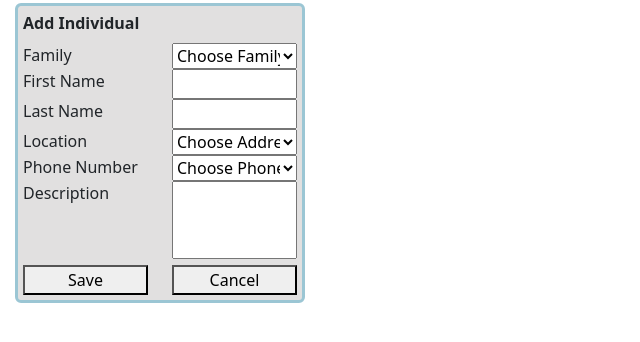
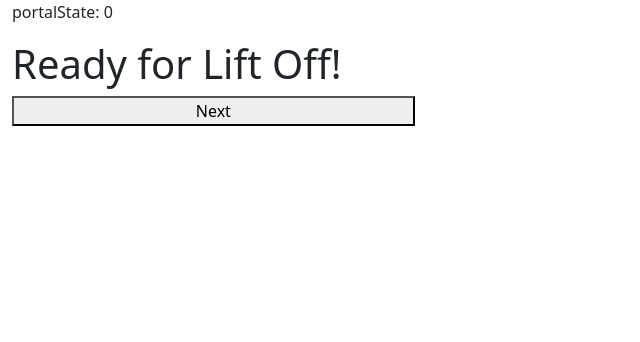
Before and after one commit to androfrost/TheNexusUI, an Angular app: page /individual-upsert in a window 1280 px wide. Before the commit this address led to /. Shown: the top 342 px of the page, without its empty margins (0-640 px from the left). Built offline with nearby package versions, Linux system fonts and the light colour scheme.

Commit message:
Moved Adding of Individual to own Component
1. Moved adding of the Individual to its own component.
2. Added Save, Reset, and Cancel functionality (No database yet).
3. Made moving within the portal to components like individual functional.

```diff
--- a/src/app/app.routes.ts
+++ b/src/app/app.routes.ts
@@ -1,11 +1,15 @@
 import { NgModule } from '@angular/core';
 import { RouterModule, Routes } from '@angular/router';
 import { NexusPortalComponent } from './components/nexus-portal/nexus-portal.component';
+import { IndividualUpsertComponent } from './components/individual-upsert/individual-upsert.component';
 
 export const routes: Routes = [
-    {
+  {
     path: 'nexusportal',
     component: NexusPortalComponent
+  },{
+    path: 'individual-upsert',
+    component: IndividualUpsertComponent
   }
 ];
 @NgModule({
--- /dev/null
+++ b/src/app/components/individual-upsert/individual-upsert.component.css
@@ -0,0 +1,34 @@
+input{
+    width: 100%;
+}
+
+select{
+    width: 100%;
+}
+
+button{
+    width: 100%;
+}
+
+textarea{
+    resize: none;
+    width: 100%;
+}
+
+hr {
+  margin: 0;
+  border: none;
+  border-top: 2px solid #ffffff;
+}
+
+.individual{
+    border-width: 3px;
+    border-color: rgb(155, 198, 212);
+    border-style: solid;
+    margin: 3px;
+    background-color: rgb(202, 198, 198);
+    max-height: 740px;
+    max-width: 500px;
+    overflow-y: none;
+    padding: 5px;
+}
--- /dev/null
+++ b/src/app/components/individual-upsert/individual-upsert.component.html
@@ -0,0 +1,82 @@
+<div class="card individual">
+
+    <div class="card-title"><b>Add Individual</b></div>
+    <hr>
+    <div class="row">
+        <div class="col-12 col-sm-6">
+            Family
+        </div>
+        <div class="col-12 col-sm-6">
+            <select class="drop-fam" id="drop-fam" (change)="GetChosenFamily()">
+                <ng-container *ngFor="let family of families">
+                    <option>{{ family }}</option>
+                </ng-container>
+            </select>
+        </div>
+    </div>
+    <hr>
+    <div class="row">
+        <div class="col-12 col-sm-6">
+            First Name
+        </div>
+        <div class="col-12 col-sm-6">
+            <input type="text" [(ngModel)]="firstName">
+        </div>
+    </div>
+    <hr>
+    <div class="row">
+        <div class="col-12 col-sm-6">
+            Last Name
+        </div>
+        <div class="col-12 col-sm-6">
+            <input type="text" [(ngModel)]="lastName">
+        </div>
+    </div>
+    <hr>
+    <div class="row">
+        <div class="col-12 col-sm-6">
+            Location
+        </div>
+        <div class="col-12 col-sm-6">
+            <select class="drop-loc" id="drop-loc" (change)="GetChosenLocation()">
+                <ng-container *ngFor="let location of locations">
+                    <option>{{ location }}</option>
+                </ng-container>
+            </select>
+        </div>
+    </div>
+    <hr>
+    <div class="row">
+        <div class="col-12 col-sm-6">
+            Phone Number
+        </div>
+        <div class="col-12 col-sm-6">
+            <select class="drop-pho" id="drop-pho" (change)="GetChosenPhoneNumber()">
+                <ng-container *ngFor="let phoneNumber of phoneNumbers">
+                    <option>{{ phoneNumber }}</option>
+                </ng-container>
+            </select>
+        </div>
+    </div>
+    <hr>
+    <div class="row">
+        <div class="col-12 col-sm-6">
+            Description
+        </div>
+        <div class="col-12 col-sm-6">
+            <textarea [(ngModel)]="description" rows="3"></textarea>
+        </div>
+    </div>
+    <hr>
+    <div class="row individual-buttons">
+        <div class="col-4">
+            <button (click)="Save()">Save</button>
+        </div>
+        <div class="col-4">
+            <button (click)="Reset()">Reset</button>
+        </div>
+        <div class="col-4">
+            <button (click)="Cancel()">Cancel</button>
+        </div>
+    </div>
+</div>
--- a/src/app/components/nexus-portal/nexus-portal.component.css
+++ b/src/app/components/nexus-portal/nexus-portal.component.css
@@ -1,3 +1,10 @@
+
+
+.main{
+    border-width: 0px;
+}
+
+ /* Nexus Add Individual CSS */
 input{
     width: 100%;
 }
@@ -10,22 +17,6 @@ button{
     width: 100%;
 }
 
-.main{
-    border-width: 0px;
-}
-
-.individual{
-    border-width: 3px;
-    border-color: rgb(155, 198, 212);
-    border-style: solid;
-    margin: 3px;
-    background-color: rgb(225, 224, 224);
-    max-height: 74opx;
-    max-width: 360px;
-    overflow-y: none;
-    padding: 5px;
-}
-
 textarea{
     width: 100%;
     resize: none;
--- a/src/app/components/nexus-portal/nexus-portal.component.html
+++ b/src/app/components/nexus-portal/nexus-portal.component.html
@@ -1,86 +1,14 @@
 <div class="container-fluid">
     <div class="card main">
         <div class="row">
-            <div class="col-sm-3 col-12">
-
-                <div class="card individual">
-
-                    <div class="card-title"><b>Add Individual</b></div>
-
-                    <div class="row">
-                        <div class="col-6">
-                            Family
-                        </div>
-                        <div class="col-6">
-                            <select class="drop-fam" id="drop-fam" (change)="GetChosenFamily()">
-                                <ng-container *ngFor="let family of families">
-                                    <option>{{ family }}</option>
-                                </ng-container>
-                            </select>
-                        </div>
-                    </div>
-
-                    <div class="row">
-                        <div class="col-6">
-                            First Name
-                        </div>
-                        <div class="col-6">
-                            <input type="text" [(ngModel)]="firstName">
-                        </div>
-                    </div>
-
-                    <div class="row">
-                        <div class="col-6">
-                            Last Name
-                        </div>
-                        <div class="col-6">
-                            <input type="text" [(ngModel)]="lastName">
-                        </div>
-                    </div>
-
-                    <div class="row">
-                        <div class="col-6">
-                            Location
-                        </div>
-                        <div class="col-6">
-                            <select class="drop-loc" id="drop-loc" (change)="GetChosenLocation()">
-                                <ng-container *ngFor="let location of locations">
-                                    <option>{{ location }}</option>
-                                </ng-container>
-                            </select>
-                        </div>
-                    </div>
-
-                    <div class="row">
-                        <div class="col-6">
-                            Phone Number
-                        </div>
-                        <div class="col-6">
-                            <select class="drop-pho" id="drop-pho" (change)="GetChosenPhoneNumber()">
-                                <ng-container *ngFor="let phoneNumber of phoneNumbers">
-                                    <option>{{ phoneNumber }}</option>
-                                </ng-container>
-                            </select>
-                        </div>
-                    </div>
-
-                    <div class="row">
-                        <div class="col-6">
-                            Description
-                        </div>
-                        <div class="col-6">
-                            <textarea [(ngModel)]="description" rows="3"></textarea>
-                        </div>
-                    </div>
-
-                    <div class="row individual-buttons">
-                        <div class="col-6">
-                            <button (click)="Save()">Save</button>
-                        </div>
-                        <div class="col-6">
-                            <button>Cancel</button>
-                        </div>
-                    </div>
+            <div class="col-sm-4 col-12">
+                <p>portalState: {{ portalState }}</p>
+                <div *ngIf="portalState === 0" >
+                    <h1>Ready for Lift Off!</h1>
+                    <button (click)="activatePortal(2)">Next</button>
+                </div>
+                <div *ngIf="portalState === 2">
+                    <app-individual-upsert [entrancePortal] = 0 (returnToPreviousPortal)=activatePortal($event)></app-individual-upsert>
                 </div>
             </div>
         </div>
--- a/src/app/components/nexus-portal/nexus-portal.component.ts
+++ b/src/app/components/nexus-portal/nexus-portal.component.ts
@@ -1,48 +1,46 @@
 import { CommonModule } from '@angular/common';
-import { Component, Input, OnInit } from '@angular/core';
+import { ChangeDetectorRef, Component, Input, OnInit } from '@angular/core';
 //import { BrowserModule } from '@angular/platform-browser';
 import { FormsModule } from '@angular/forms';
+import { IndividualUpsertComponent } from "../individual-upsert/individual-upsert.component";
 //import { NgSelectModule } from '@ng-select/ng-select';
+import { portal } from '../../enum/portal';
 
 @Component({
   selector: 'app-nexus-portal',
   standalone: true,
-  imports: [CommonModule, FormsModule],
+  imports: [CommonModule, FormsModule, IndividualUpsertComponent],
   templateUrl: './nexus-portal.component.html',
   styleUrl: './nexus-portal.component.css'
 })
 export class NexusPortalComponent {
+  portalState: number = 0;
+  newPortalState: number = portal.IndividualUpsert;
+  private intervalId: any;
 
-  families: string[] =  ["Choose Family","Mouse", "Duck","Fredrickson"];
-  familyOption: number = 0;
-  firstName: string = "";
-  lastName: string = "";
-  locations: string[] =  ["Choose Address","123 Fake Street", "321 Real Street","2828 Squarehill Dr"];
-  locationOption: number = 0;
-  phoneNumbers: string[] =  ["Choose Phone Number","123-456-7890"];
-  phoneNumberOption: number = 0;
-  description: string = "";
-
-  Save(){
-    console.log(this.firstName+ " " +this.lastName);
-    console.log(this.locationOption);
+  constructor(private cdr: ChangeDetectorRef) {
+    console.log(this.portalState);
   }
 
-  GetChosenLocation() : void{
-    let chosenLocation = document.getElementById("drop-loc") as HTMLSelectElement;
-    console.log(chosenLocation.selectedIndex);
-    this.locationOption = chosenLocation.selectedIndex;
+  ngOnInit(): void {
+    this.activePortalInterval(true);
   }
 
-  GetChosenFamily() : void{
-    let chosenFamily = document.getElementById("drop-fam") as HTMLSelectElement;
-    console.log(chosenFamily.selectedIndex);
-    this.familyOption = chosenFamily.selectedIndex;
+  activePortalInterval(isActive: boolean) : void{
+    // if (this.portalState == portal.NexusPortal) {
+    //   this.intervalId = setInterval(() => {
+    //     console.log(this.portalState);
+    //     this.portalState = portal.IndividualUpsert;
+    //     console.log(this.portalState);
+    //     if (this.portalState != portal.NexusPortal){
+    //       clearInterval(this.intervalId); // Clear interval after setting state);
+    //     }
+    //   }, 1000); // Check every 100ms
+    // }
   }
 
-  GetChosenPhoneNumber() : void{
-    let chosenPhoneNumber = document.getElementById("drop-fam") as HTMLSelectElement;
-    console.log(chosenPhoneNumber.selectedIndex);
-    this.phoneNumberOption = chosenPhoneNumber.selectedIndex;
+  activatePortal(portalId: number) : void{
+    this.portalState = portalId;
+    //this.cdr.detectChanges();
   }
 }
--- /dev/null
+++ b/src/app/enum/portal.ts
@@ -0,0 +1,5 @@
+export enum portal{
+    NexusPortal,
+    ChoosePortal,
+    IndividualUpsert
+}
--- /dev/null
+++ b/src/app/models/individual.ts
@@ -0,0 +1,20 @@
+export class Individual{
+    id: number = 0;
+    firstName: string = "";
+    lastName: string = "";
+    familyId: number = 0;
+    locationId: number = 0;
+    phoneNumberId: number = 0;
+    description: string = "";
+
+
+    // constructor(id: number, firstName: string, lastName: string, familyId: number, locationId: number, phoneNumberId: number, description: string){
+    //     this.id = id;
+    //     this.firstName = firstName;
+    //     this.lastName = lastName;
+    //     this.familyId = familyId;
+    //     this.locationId = locationId;
+    //     this.phoneNumberId = phoneNumberId;
+    //     this.description = description;
+    // }
+}
```
Also changed, not shown: src/app/components/individual-upsert/individual-upsert.component.ts (added, +85 -0 lines), 1 other file (tests, documents, lock files or other folders).
